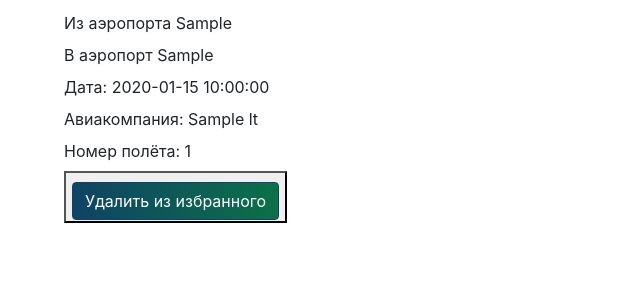
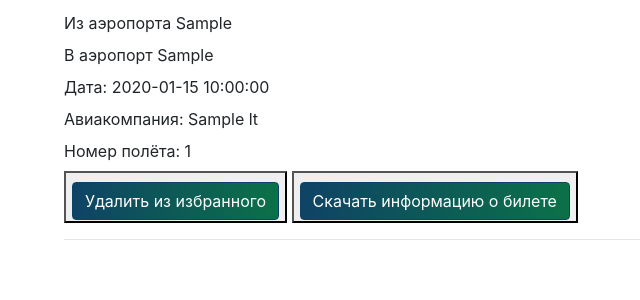
Before and after one commit to aleksandrmbelkin/NeedToFly, a Flask app: template templates/favorites.html in a window 1280 px wide. Shown: the part 61-361 px from the top of the page, without its empty margins (21-661 px from the left). Run offline with Flask 3, Linux system fonts and the light colour scheme; the template is opened without the code that fills it: most values are stand-ins (such as "Sample title", 1, 10 or a date in 2020); some libraries are stand-ins or nearby versions.

Commit message:
Update favorites.html

```diff
--- a/templates/favorites.html
+++ b/templates/favorites.html
@@ -16,6 +16,8 @@
                 <label>Авиакомпания: {{i['airline_name']}}</label><br>
                 <label>Номер полёта: {{i['flight_number']}}</label><br>
                 <button><a class="btn btn-primary" href=/delete/{{current_user.id}}/{{i['id']}}>Удалить из избранного</a></button>
+                <button><a class="btn btn-primary" href=/download/{{current_user.id}}/{{i['id']}}>Скачать информацию о билете</a></button>
+                <hr>
             </div>
         {% endfor %}
     {% else %}
```
